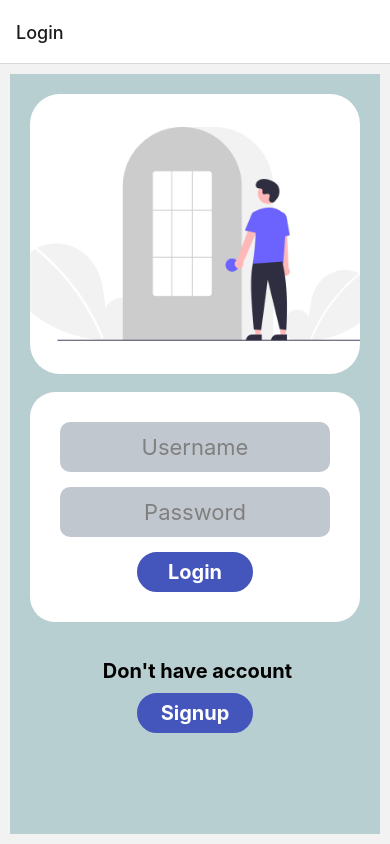
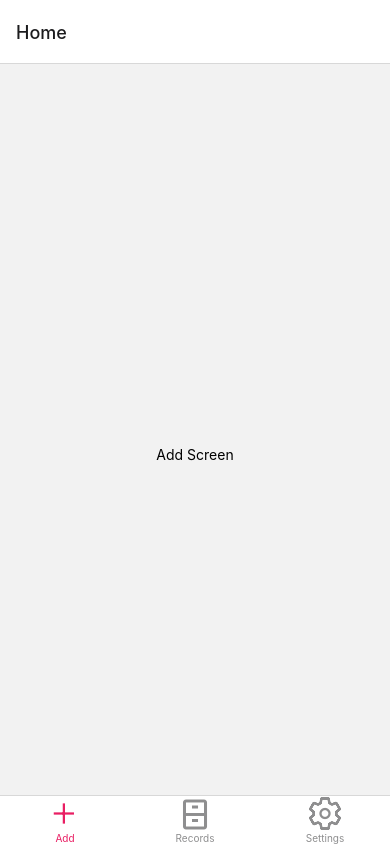
Before and after one commit to Hybridhash/ReactNative-ExpenseApp-FrontEnd, a React Native app: screen /Home in a window 390 px wide. Built offline with nearby package versions, Linux system fonts and the light colour scheme.

Commit message:
feat: :lipstick: Tab Navigation implemented

```diff
--- a/App.js
+++ b/App.js
@@ -5,6 +5,8 @@ import 'react-native-gesture-handler';
 import { NavigationContainer } from '@react-navigation/native';
 import { createStackNavigator } from '@react-navigation/stack';
 import { LoginScreen, HomepageScreen, RegistrationScreen } from './src/screens'
+
+
 
 const Stack = createStackNavigator();
 const LoginContext = createContext();
@@ -29,7 +31,7 @@ export default function App() {
 
   //States to hold the user status for navigation and passing the data
   const [token, setToken] = useState()
-  const [isLoggedIn, setIsLoggedIn] = useState(false)
+  const [isLoggedIn, setIsLoggedIn] = useState(true)
 
   return (
     <LoginContext.Provider value={{isLoggedIn, setIsLoggedIn, token, setToken}}>
--- a/package.json
+++ b/package.json
@@ -9,7 +9,9 @@
     "web": "expo start --web"
   },
   "dependencies": {
+    "@expo/vector-icons": "^13.0.0",
     "@react-native-community/masked-view": "^0.1.11",
+    "@react-navigation/bottom-tabs": "^6.5.3",
     "@react-navigation/native": "^6.1.2",
     "@react-navigation/stack": "^6.3.11",
     "expo": "~47.0.12",
--- a/src/screens/HomepageScreen.js
+++ b/src/screens/HomepageScreen.js
@@ -2,22 +2,76 @@
 import React, { useState } from 'react'
 import { StyleSheet, Text, View } from 'react-native';
 import { useLogin } from '../../App';
+import { createBottomTabNavigator } from '@react-navigation/bottom-tabs';
+import { MaterialCommunityIcons, Ionicons } from '@expo/vector-icons';
+
+const Tab = createBottomTabNavigator();
+
+function AddScreen() {
+  return (
+    <View style={{ flex: 1, alignItems: 'center', justifyContent: 'center' }}>
+    <Text>Add Screen</Text>
+    </View>
+  );
+}
+
+function RecordScreen() {
+  return (
+    <View style={{ flex: 1, alignItems: 'center', justifyContent: 'center' }}>
+    <Text>Records Screen</Text>
+    </View>
+  );
+}
+
+function SettingsScreen() {
+  return (
+    <View style={{ flex: 1, alignItems: 'center', justifyContent: 'center' }}>
+    <Text>Settings Screen</Text>
+    </View>
+  );
+}
 
 
+
+function HomeTabs() {
+  return (
+
+  <View style={styles.containerCenter}>
+  <Text style={styles.whiteText}>HomeScreen test</Text>
+  <Text style={styles.whiteText}>{token}</Text>
+  </View>
+
+  );
+}
 
 export default function App() {
 
 // Getting the token as it will be passed on each request to the server
 const {token} = useLogin()
 
+
+
 console.log(token)
 
   return (
-    <View style={styles.containerCenter}>
-    <Text style={styles.whiteText}>HomeScreen test</Text>
-    <Text style={styles.whiteText}>{token}</Text>
-    </View>
-
+    <Tab.Navigator screenOptions={{ headerShown: false, tabBarStyle: { position: 'absolute' },
+    tabBarActiveTintColor: '#e91e63'}} >
+      <Tab.Screen name="Add" component={AddScreen} options={{
+        tabBarIcon: ({ color}) => (
+            <Ionicons name="add-outline" color={color} size={36} />
+          ),
+        }}/>
+      <Tab.Screen name="Records" component={RecordScreen} options={{
+        tabBarIcon: ({ color}) => (
+            <MaterialCommunityIcons name="file-cabinet" color={color} size={36} />
+          ),
+        }}/>
+      <Tab.Screen name="Settings" component={SettingsScreen} options={{
+        tabBarIcon: ({ color}) => (
+            <Ionicons name="settings-outline" color={color} size={36} />
+          ),
+        }}/>
+    </Tab.Navigator>
   );
 }
 
```
Also changed, not shown: 1 other file (tests, documents, lock files or other folders).
